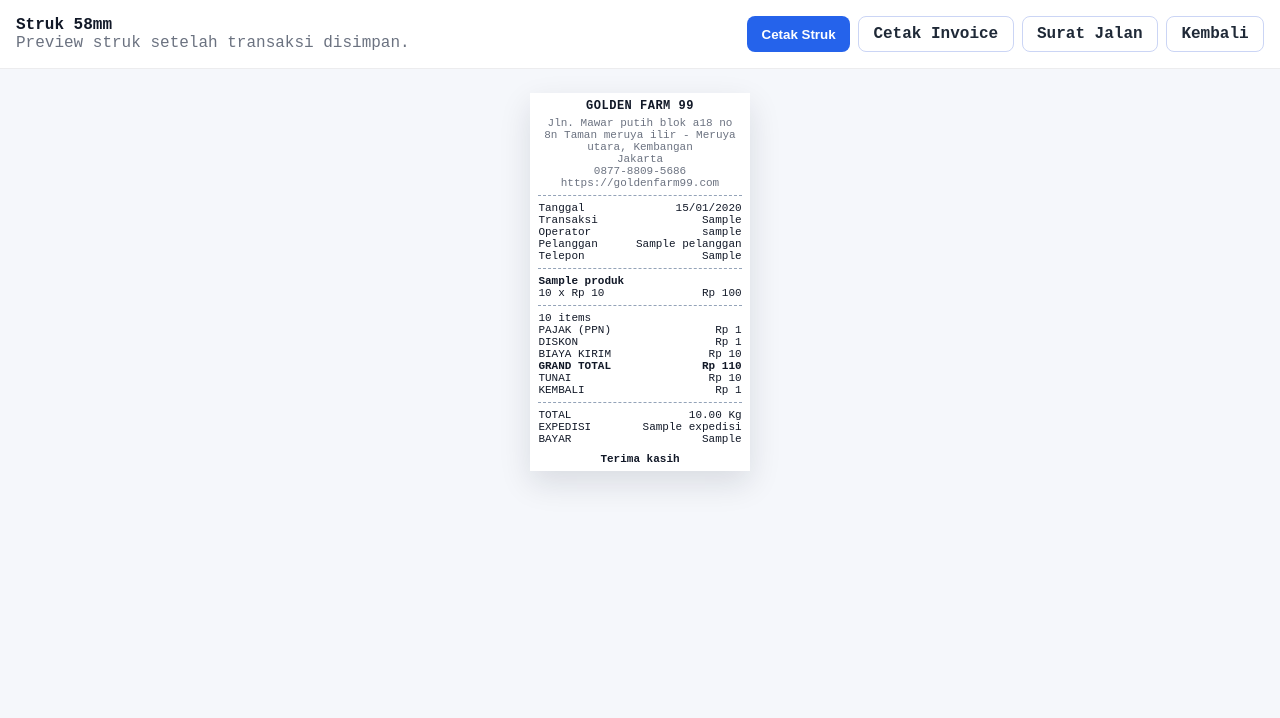
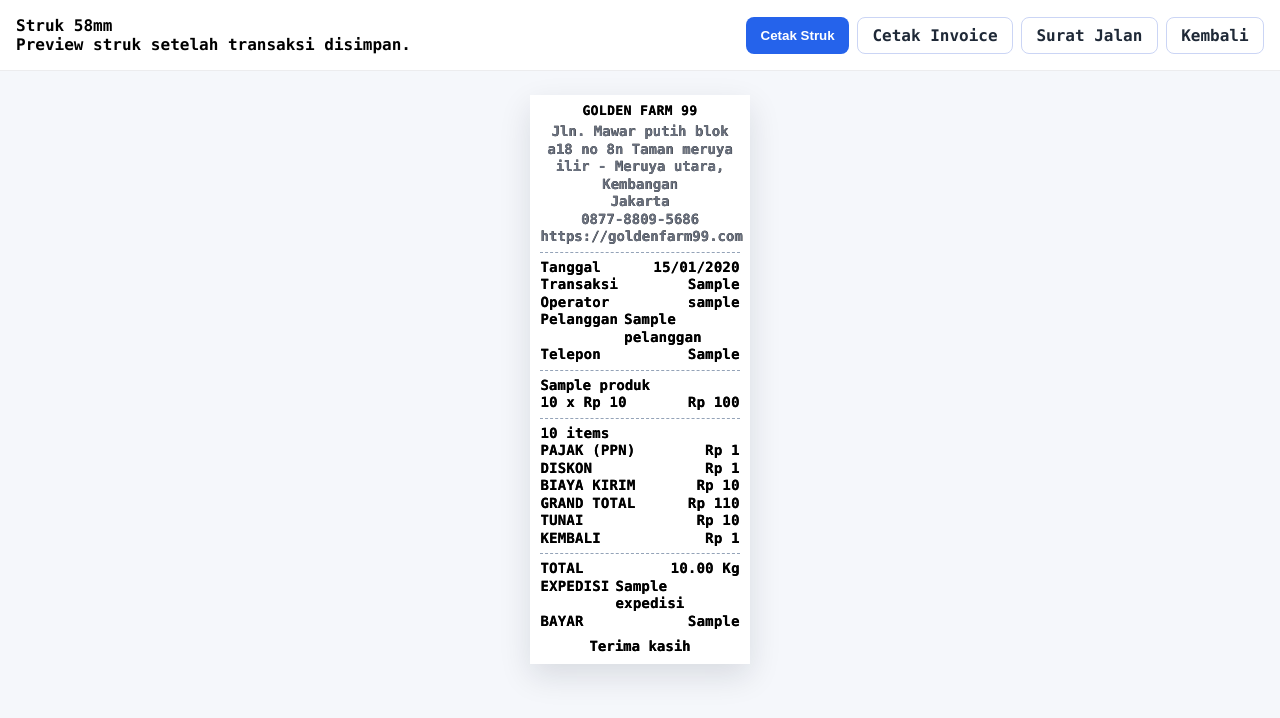
Before and after one commit to goldenfarm98-beep/flask_pos_app, a Flask app: page /penjualan/receipt/1 in a window 1280 px wide. Shown: the top 718 px of the page. Run offline with Flask 3, Linux system fonts and the light colour scheme; the visitor is signed in with stand-in values (Sample User, id 1); tables that the repository leaves empty hold one stand-in row (values such as "Sample post").

Commit message:
fix: improve thermal receipt legibility

```diff
--- a/app/templates/penjualan_struk.html
+++ b/app/templates/penjualan_struk.html
@@ -7,7 +7,7 @@
     <style>
         :root {
             --receipt-width: 58mm;
-            --receipt-font: 11px;
+            --receipt-font: 14px;
         }
 
         * {
@@ -16,13 +16,16 @@
 
         body {
             margin: 0;
-            font-family: "Courier New", Courier, monospace;
+            font-family: "Lucida Console", "Consolas", "Courier New", monospace;
             background: #f5f7fb;
-            color: #111827;
+            color: #000;
+            -webkit-font-smoothing: none;
+            text-rendering: optimizeSpeed;
+            font-weight: 700;
         }
 
         .muted {
-            color: #6b7280;
+            color: #000;
         }
 
         .action-bar {
@@ -74,16 +77,20 @@
         .receipt {
             width: var(--receipt-width);
             background: #fff;
-            padding: 6px 8px;
+            padding: 8px 10px;
             box-shadow: 0 12px 30px rgba(15, 23, 42, 0.12);
             font-size: var(--receipt-font);
+            line-height: 1.25;
+            font-weight: 600;
+            text-shadow: 0.2px 0 #000;
         }
 
         .receipt h1 {
-            font-size: 12px;
+            font-size: 13px;
             margin: 0 0 4px;
             text-align: center;
-            letter-spacing: 0.5px;
+            letter-spacing: 0.4px;
+            font-weight: 700;
         }
 
         .receipt .center {
@@ -108,8 +115,14 @@
         }
 
         .receipt .item-name {
-            font-weight: 600;
-            margin-top: 4px;
+            font-weight: 700;
+            margin-top: 6px;
+        }
+
+        .receipt .meta-line,
+        .receipt .item-line,
+        .receipt .total-line {
+            letter-spacing: 0.2px;
         }
 
         .receipt .total-line strong {
@@ -126,6 +139,11 @@
             body {
                 background: #fff;
             }
+            * {
+                -webkit-print-color-adjust: exact;
+                print-color-adjust: exact;
+                color: #000 !important;
+            }
             .action-bar {
                 display: none !important;
             }
@@ -135,7 +153,8 @@
             .receipt {
                 width: var(--receipt-width);
                 box-shadow: none;
-                padding: 4px 6px;
+                padding: 6px 8px;
+                font-weight: 700;
             }
             @page {
                 size: 58mm auto;
```
